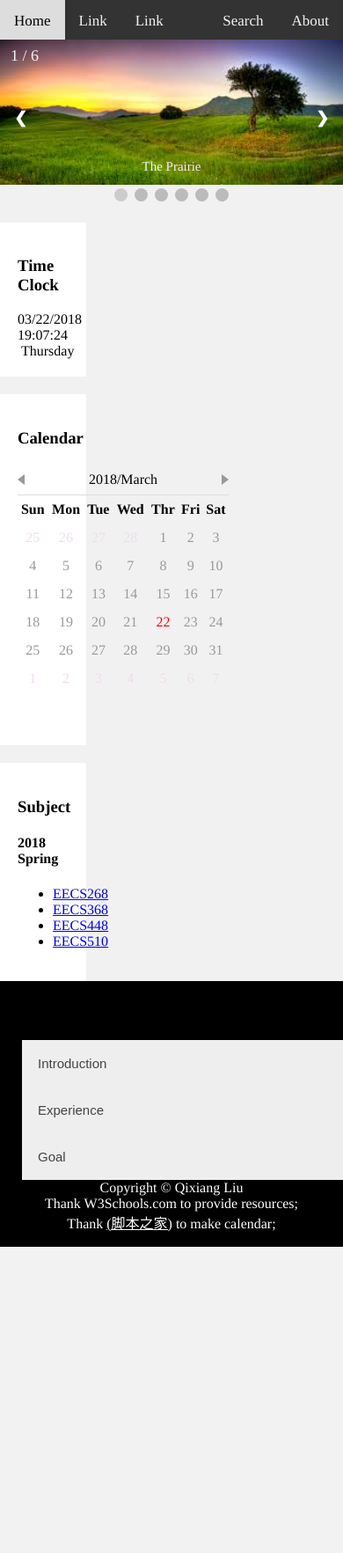
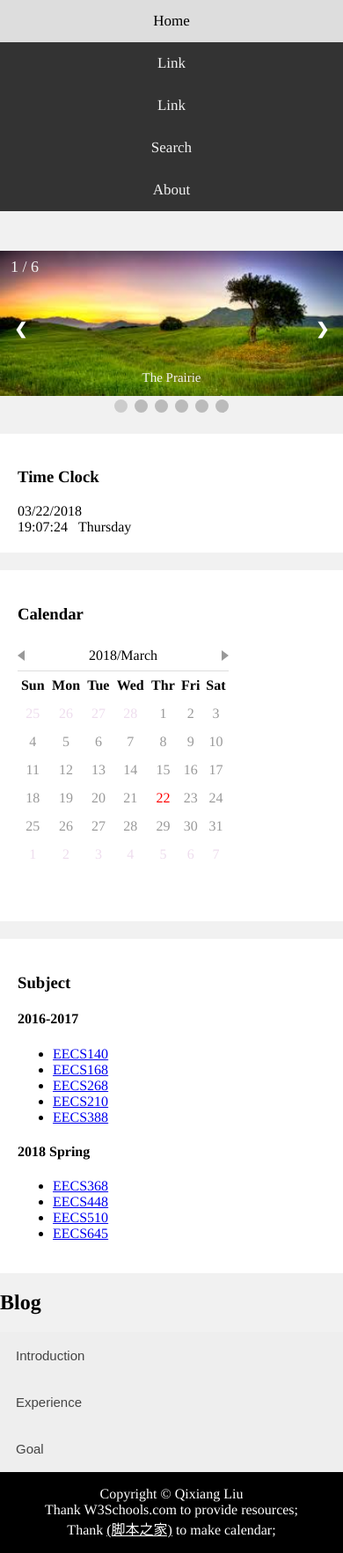
Before and after one commit to QixiangLiu/personalWeb, a PHP site: page /webPage/html/blog.html in a window 390 px wide. Shown: the whole page at 88% size. Before the commit the page ends 1417 px from the top, so only its background shows below. Run offline with PHP 8.4, Linux system fonts and the light colour scheme.

Commit message:
Solve Smaaller screen

```diff
--- a/webPage/css/blog.css
+++ b/webPage/css/blog.css
@@ -11,8 +11,6 @@ body{
   font-family: Times;
   background: #f1f1f1;
   margin: 0px;
-
-
   /*
   background shorthand property
     background-color
@@ -25,8 +23,8 @@ body{
 .topnav {
     overflow: hidden;
     background-color: #333;
-    position: fixed;
-    top: 0;
+    top:0;
+    position:fixed;
     width: 100%;
 }
 
@@ -54,6 +52,20 @@ body{
     background-color: #ddd;
     color: black;
 }
+/* Responsive layout - when the screen is less than 400px wide, make the navigation links stack on top of each other instead of next to each other */
+@media screen and (max-width: 400px) {
+    .topnav a,.topnav-right {
+        float: none;
+        width:100%;
+    }
+    .topnav{
+        top:0;
+        position:static;
+    }
+
+}
+
+/*===========================================header================================*/
 #header{
   margin-top:45px;
 }
@@ -64,7 +76,7 @@ img{
   vertical-align:left;
 }
 .slideshow-container{
-  max-width: 1400px;
+  max-width: 5000px;
   position:relative;
   margin:auto;
 }
@@ -162,26 +174,33 @@ The opacity-level describes the transparency-level, where 1 is not transparent a
   .prev, .next,.text {font-size: 11px}
 }
 
+/*===========================================================MAIN========================================*/
+#main{
 
-#main{
+}
+/* Column container */
+.row {
+    display: -ms-flexbox; /* IE10 */
+    display: flex;
+    -ms-flex-wrap: wrap; /* IE10 */
+    flex-wrap: wrap;
 }
 .leftColumn{
-  float:left;
-  width:25%;
+  -ms-flex: 25%; /* IE10 */
+   flex: 25%;
 }
 .rightColumn{
-  float:right;
-  width:75%;
-  padding-left:25px;
+  -ms-flex: 75%; /* IE10 */
+      flex: 75%;
 }
 /* Responsive layout - when the screen is less than 800px wide,
 make the two columns stack on top of each other instead of next to each other
 */
-@media only screen and (max-width:800px){
-  .leftColum,.rightColumn{
-    width:100%;
-    padding 0;
-  }
+/* Responsive layout - when the screen is less than 700px wide, make the two columns stack on top of each other instead of next to each other */
+@media screen and (max-width: 400px) {
+    .row {
+        flex-direction: column;
+    }
 }
 .card{
   background-color: white;
@@ -294,14 +313,16 @@ make the two columns stack on top of each other instead of next to each other
     background-color: white;
     overflow: hidden;
 }
-
+/*=============================================footer=============================*/
 #footer{
+    width:100%;
     padding: 1em;
     color: white;
     background-color: black;
     clear: left;
     text-align: center;
 }
+
 footer a{
   color:white;
 }
--- a/webPage/html/blog.html
+++ b/webPage/html/blog.html
@@ -83,12 +83,21 @@
       <div class ="card">
         <div class="subject">
           <h3>Subject</h3>
+          <h4>2016-2017</h4>
+          <ul style="list-style-type:disc">
+            <li><a href="#">EECS140</a></li>
+            <li><a href="#">EECS168</a></li>
+            <li><a href="#">EECS268</a></li>
+            <li><a href="#">EECS210</a></li>
+            <li><a href="#">EECS388</a></li>
+          </ul>
           <h4>2018 Spring</h4>
           <ul style="list-style-type:disc">
-            <li><a href="#">EECS268</a></li>
             <li><a href="#">EECS368</a></li>
             <li><a href="#">EECS448</a></li>
             <li><a href="#">EECS510</a></li>
+            <li><a href="#">EECS645</a></li>
+
           </ul>
         </div>
       </div>
```
Also changed, not shown: webPage/html/EECS16-17.html (added, +10 -0 lines).
